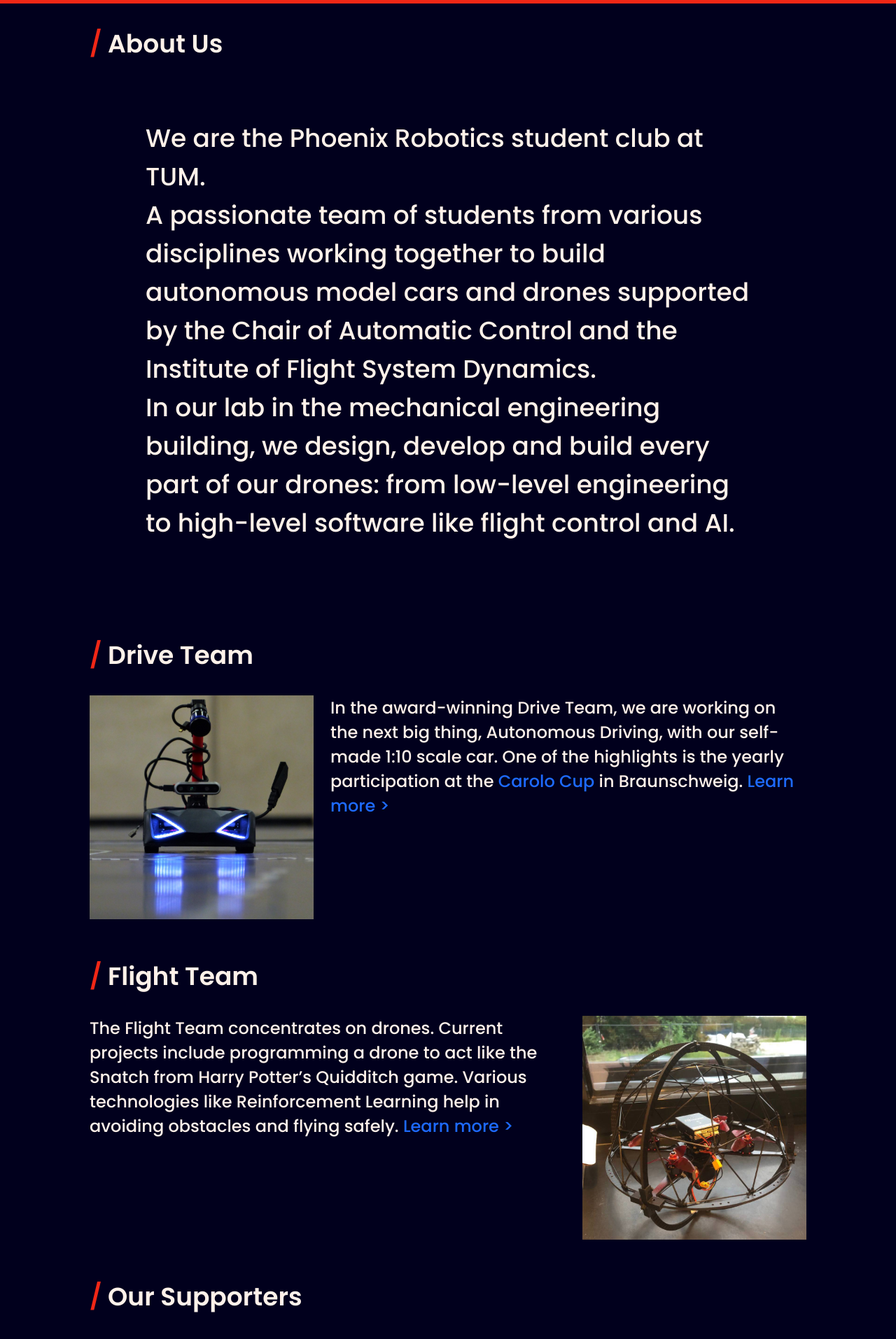
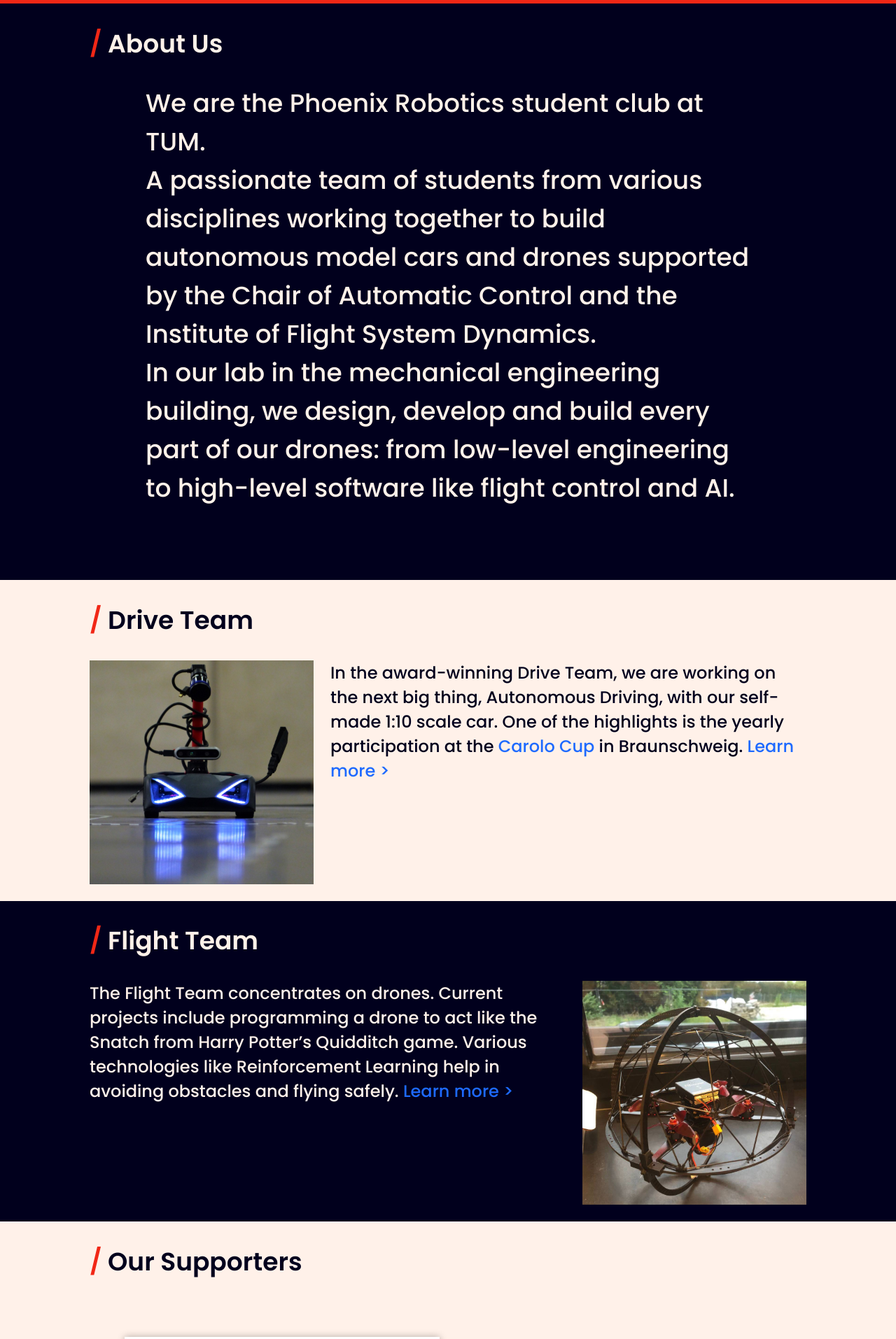
Before and after one commit to tum-phoenix/phoenix-website, a React (Create React App) app: page /home in a window 1280 px wide. Shown: the part 786-2700 px from the top of the page at 70% size. Built offline with nearby package versions, Linux system fonts and the light colour scheme.

Commit message:
fix dark bg and goals

```diff
--- a/src/components/BG.jsx
+++ b/src/components/BG.jsx
@@ -1,18 +1,10 @@
 import '../pages/home/style.css';
-import { useState } from "react";
-
-const count = { val: 2 };
-export { count };
 
 function BG(props) {
-  useState(() => {
-    count.val += 1;
-  });
-
-  const { children } = props;
+  const { children, dark } = props;
 
   return (
-    <div className={count.val % 4 === 0 ? "dark_bg" : "light_bg"}>
+    <div className={dark === "false" ? "light_bg" : "dark_bg"}>
       <div className="center small">
         {children}
       </div>
--- a/src/pages/home/Home.jsx
+++ b/src/pages/home/Home.jsx
@@ -46,7 +46,7 @@ function Home() {
           from low-level engineering to high-level software like flight control and AI.
         </p>
       </BG>
-      <BG>
+      <BG dark="false">
         <h2>Drive Team</h2>
         <img
           className="float_left"
@@ -75,7 +75,7 @@ function Home() {
           Reinforcement Learning help in avoiding obstacles and flying safely. <Link to="/flight">Learn more &gt;</Link>
         </p>
       </BG>
-      <BG>
+      <BG dark="false">
         <h2>Our Supporters</h2>
         <div className="logo_container">
           <LinkAndLogo title="Exotec" href="https://www.exotec.com/" src="exotec.svg" />
@@ -105,7 +105,7 @@ function Home() {
         {goals.map((goal) => (
           <div className="goal">
             <h3>{goal.title}</h3>
-            <p>{goal.description}</p>
+            <p>{goal.text}</p>
           </div>
         ))}
       </BG>
--- a/src/pages/home/config.jsx
+++ b/src/pages/home/config.jsx
@@ -1,14 +1,14 @@
 const goals = [
   {
-    goal: "Gain practical experience",
+    title: "Gain practical experience",
     text: "TBD",
   },
   {
-    goal: "Socialize with like-minded people",
+    title: "Socialize with like-minded people",
     text: "TBD",
   },
   {
-    goal: "Encourage responsible technology",
+    title: "Encourage responsible technology",
     text: "TBD",
   },
 ];
--- a/src/pages/home/style.css
+++ b/src/pages/home/style.css
@@ -80,7 +80,7 @@
 
 .description_text {
   font-size: 1.5em;
-  margin: 80px;
+  margin: 0 80px 80px;
 }
 
 .logo_container {
@@ -91,3 +91,7 @@
   margin: 50px;
   display: inline-block;
 }
+
+.goal{
+  width: 100%;
+}
```
